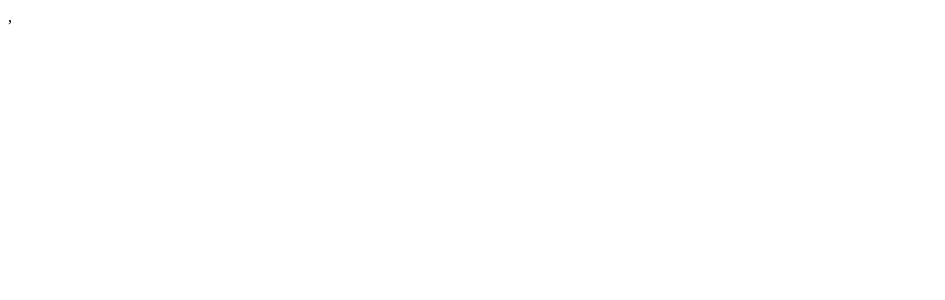
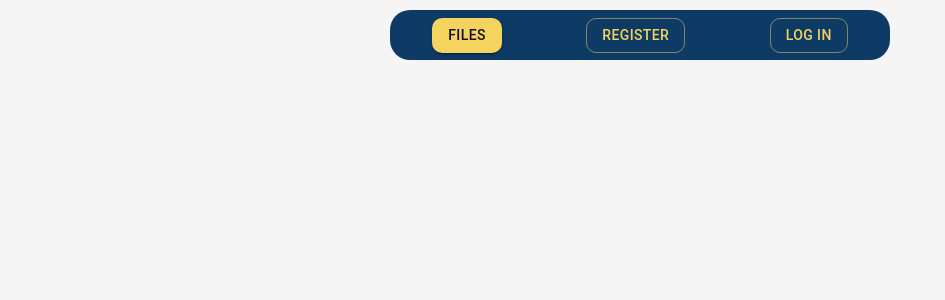
Before and after one commit to 2two2d/IPSTTaskFour, a React (Vite) app: page / in a window 1280 px wide. Shown: the top 300 px of the page, without its empty margins (0-945 px from the left). Built offline with nearby package versions, Linux system fonts and the light colour scheme.

Commit message:
добавил роутинг

```diff
--- a/src/App.tsx
+++ b/src/App.tsx
@@ -1,15 +1,39 @@
-import { useState } from 'react'
+import HeaderApp from "./components/HeaderApp.tsx";
+import {createBrowserRouter, RouterProvider} from "react-router-dom";
+import HomeView from "./views/HomeView.tsx";
+import RegistrationView from "./views/RegistrationView.tsx";
+import AuthView from "./views/AuthView.tsx";
 
 function App() {
-  const [count, setCount] = useState(0)
 
-  return (
-    <>
-      <div>
+    const router = createBrowserRouter([
+        {
+            path: "/",
+            element: <HeaderApp></HeaderApp>,
+            children: [
+                {
+                    path: "/",
+                    element : <HomeView></HomeView>
+                },
+                {
+                    path: "/register",
+                    element : <RegistrationView></RegistrationView>
+                },
+                {
+                    path: "/authenticate",
+                    element : <AuthView></AuthView>
+                }
+            ]
+        }
+    ])
 
-      </div>
-    </>
-  )
+    return (
+      <>
+        <div id="app">
+          <RouterProvider router={router}/>
+        </div>
+      </>
+    )
 }
 
 export default App
--- /dev/null
+++ b/src/components/HeaderApp.tsx
@@ -0,0 +1,35 @@
+import {Box, Button} from "@mui/material";
+import {useLocation, useNavigate} from "react-router-dom";
+
+const HeaderApp = () => {
+
+    const navigate = useNavigate()
+
+    const location = useLocation()
+
+    const isCurrentPath = (path: string): boolean => {
+        return location.pathname === path
+    }
+
+    return (
+        <Box id="header">
+            <Box id="header__nav" sx={{backgroundColor: 'primary.main'}}>
+                <Button
+                    color={'secondary'}
+                    variant={isCurrentPath('/') ? 'contained' : 'outlined'}
+                    onClick={() => navigate('/')}
+                >Files</Button>
+                <Button
+                    color={'secondary'}
+                    variant={isCurrentPath('/register') ? 'contained' : 'outlined'}
+                    onClick={() => navigate('/register')}>Register</Button>
+                <Button
+                    color={'secondary'}
+                    variant={isCurrentPath('/authenticate') ? 'contained' : 'outlined'}
+                    onClick={() => navigate('/authenticate')}>Log in</Button>
+            </Box>
+        </Box>
+    )
+}
+
+export default HeaderApp
--- /dev/null
+++ b/src/style/index.css
@@ -0,0 +1,30 @@
+:root {
+    background-color: whitesmoke;
+}
+
+* {
+    margin: 0;
+    padding: 0;
+    box-sizing: border-box;
+    outline: none;
+}
+
+#header {
+    display: flex;
+    justify-content: center;
+}
+
+#header__nav {
+    margin-top: 10px;
+    display: flex;
+    width: 500px;
+    justify-content: space-around;
+    align-items: center;
+    height: 50px;
+    border-radius: 20px;
+
+    button {
+        height: 35px;
+        border-radius: 10px;
+    }
+}
--- /dev/null
+++ b/src/theme/ThemeProvider.ts
@@ -0,0 +1,18 @@
+import {createTheme} from "@mui/material";
+
+const theme = createTheme({
+    palette: {
+        primary: {
+            main: '#0D3B66',
+            light: '#135490',
+            contrastText: '#ffffff'
+        },
+        secondary: {
+            main: '#F4D35E',
+            light: '#F7E08D',
+            contrastText: '#111111'
+        }
+    }
+})
+
+export default theme
--- /dev/null
+++ b/src/views/AuthView.tsx
@@ -0,0 +1,11 @@
+const AuthView = () => {
+
+
+    return (
+        <div>
+
+        </div>
+    )
+}
+
+export default AuthView
--- /dev/null
+++ b/src/views/HomeView.tsx
@@ -0,0 +1,11 @@
+const HomeView = () => {
+
+
+    return (
+        <div>
+
+        </div>
+    )
+}
+
+export default HomeView
--- /dev/null
+++ b/src/views/RegistrationView.tsx
@@ -0,0 +1,11 @@
+const RegistrationView = () => {
+
+
+    return (
+        <div>
+
+        </div>
+    )
+}
+
+export default RegistrationView
```
Also changed, not shown: src/main.tsx (+5 -3 lines), 1 other file (tests, documents, lock files or other folders).
